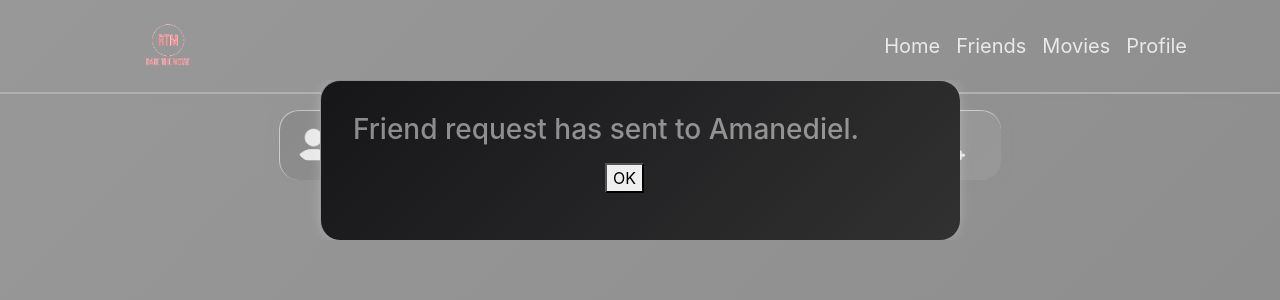
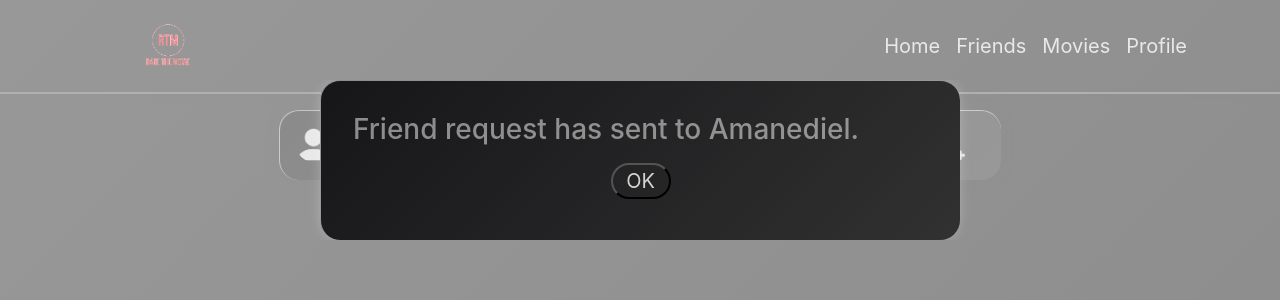
Before and after one commit to Mojtabarezaei4/RateTheMovie, a React (Create React App) app in the folder RateTheMovie/RateTheMovie/ClientApp/: page /friends in a window 1280 px wide. Both pictures are taken after a click on the picture 952 px from the left and 146 px from the top of the page. Shown: the top 300 px of the page. Built offline with nearby package versions, Linux system fonts and the light colour scheme.

Commit message:
Styled the btn in popup

```diff
--- a/RateTheMovie/RateTheMovie/ClientApp/src/components/popup/Popup.css
+++ b/RateTheMovie/RateTheMovie/ClientApp/src/components/popup/Popup.css
@@ -35,10 +35,20 @@
     color: rgba(255, 255, 255, 0.5);
 }
 
-.popup-inner .ok-btn {
+.ok-btn {
     position: relative;
     display: flex;
+    justify-content: center;
+    align-content: center;
     margin: auto;
     top: 1rem;
-    right: 1rem;
+    width: 60px;
+    background-color: transparent;
+    color: rgba(255, 255, 255, 0.8);
+    border-radius: 20px;
+    font-size: 20px;
 }
+
+.ok-btn:focus {
+    outline: none;
+}
```
